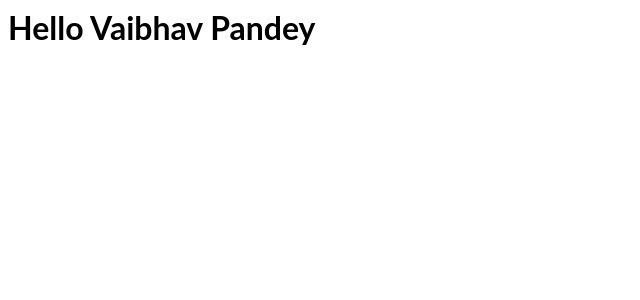
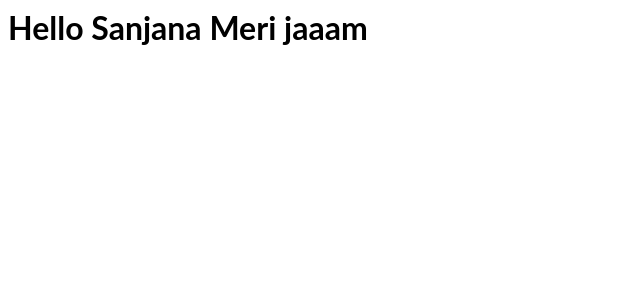
Before and after one commit to Vaibhav522/ecommerce, a React (Create React App) app: page / in a window 1280 px wide. Shown: the top 300 px of the page, without its empty margins (0-640 px from the left). Built offline with nearby package versions, Linux system fonts and the light colour scheme.

Commit message:
update App.js

```diff
--- a/src/App.js
+++ b/src/App.js
@@ -4,7 +4,7 @@ import "./style.css";
 export default function App() {
   return (
     <div>
-      <h1>Hello Vaibhav Pandey</h1>
+      <h1>Hello Sanjana Meri jaaam </h1>
     </div>
   );
 }
```
